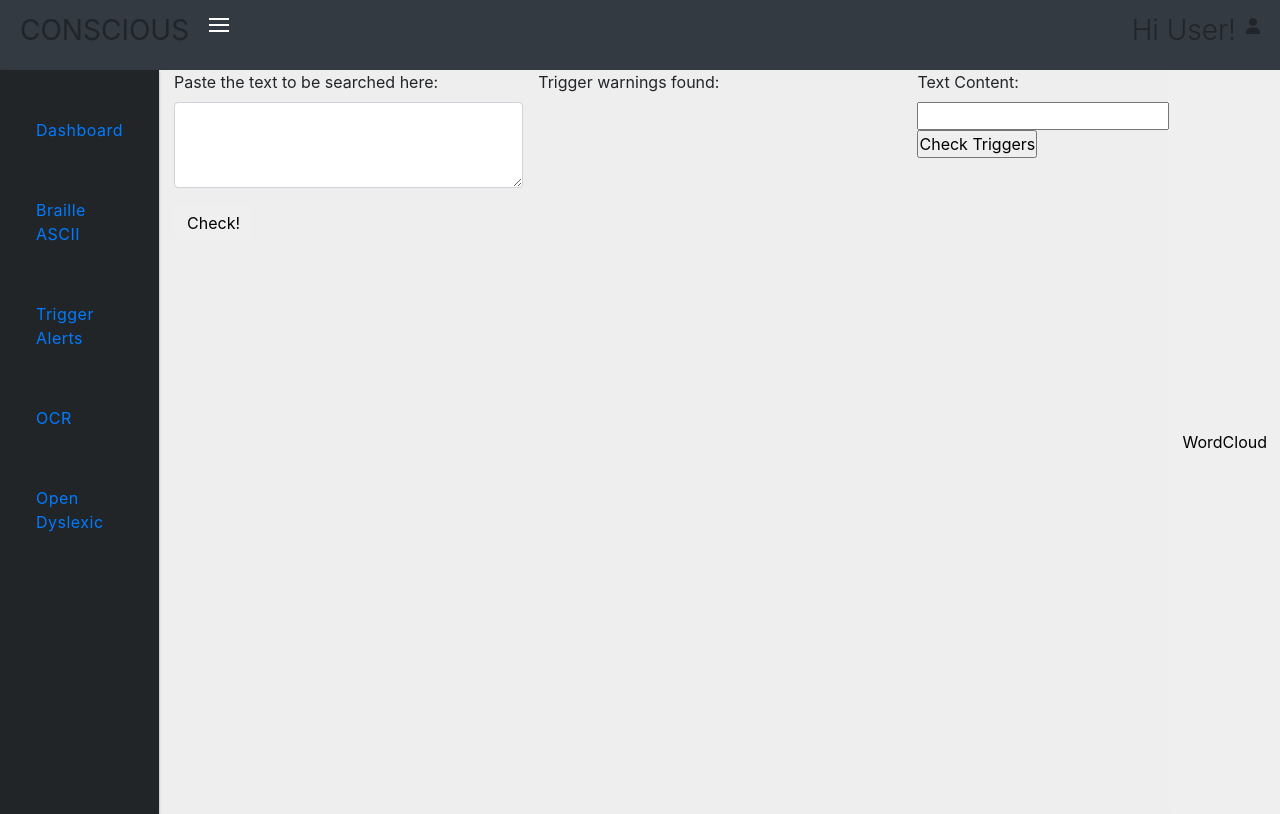
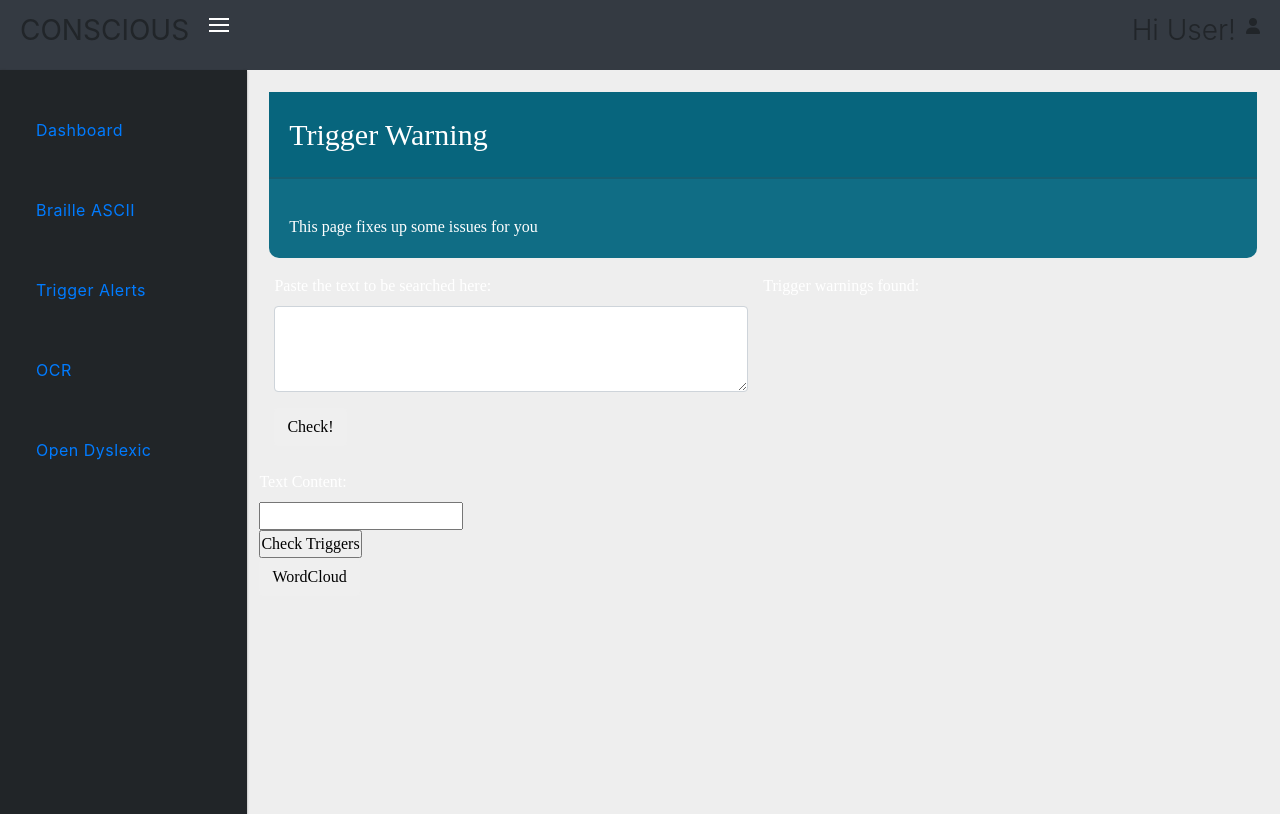
Before and after one commit to Kashish-max/Conscious, a Django app: page /triggers in a window 1280 px wide. Run offline with Django 3.2, Linux system fonts and the light colour scheme; some libraries are stand-ins or nearby versions.

Commit message:
Updated contents in trigger and braille pages

```diff
--- a/consciousApp/templates/consciousApp/triggers.html
+++ b/consciousApp/templates/consciousApp/triggers.html
@@ -1,6 +1,20 @@
 {% extends 'consciousApp/index.html' %} {% load static %} {% block body_block%}
 <meta charset="UTF-8">
 <title>Trigger Warnings</title>
+<link
+  id="css"
+  href="{% static 'consciousApp/css/dyslexicsol.css' %}"
+  rel="stylesheet"
+/>
+<script src="{% static 'consciousApp/js/dyslexicsol.js' %}"></script>
+<div class="dyslexic-sec">
+  <div class="dys-descrp">
+    <p class="dys-head">Trigger Warning</p>
+    <p class="dys-exp">
+This page fixes up some issues for you
+    </p>
+  </div>
+
 <div class="container">
   <div class="row">
     <div class="col">
```
Also changed, not shown: consciousApp/templates/consciousApp/braille.html (+2 -11 lines).
